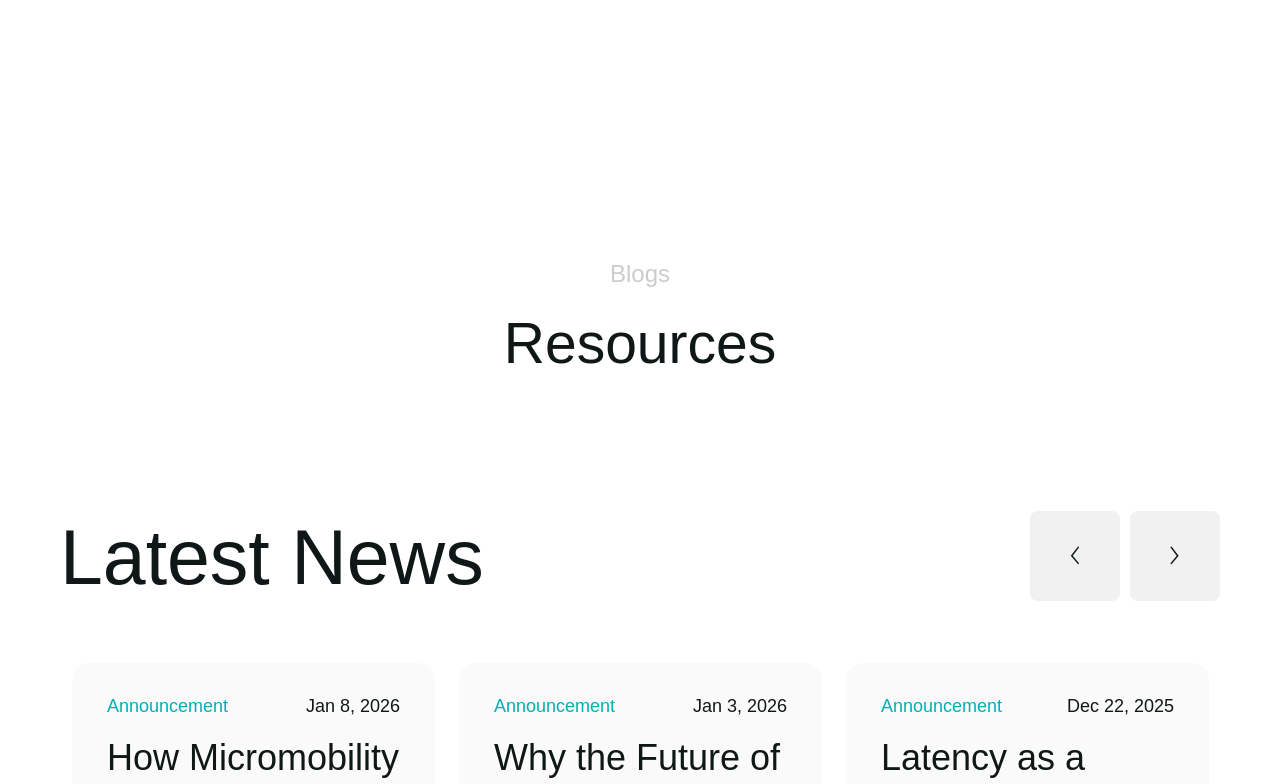
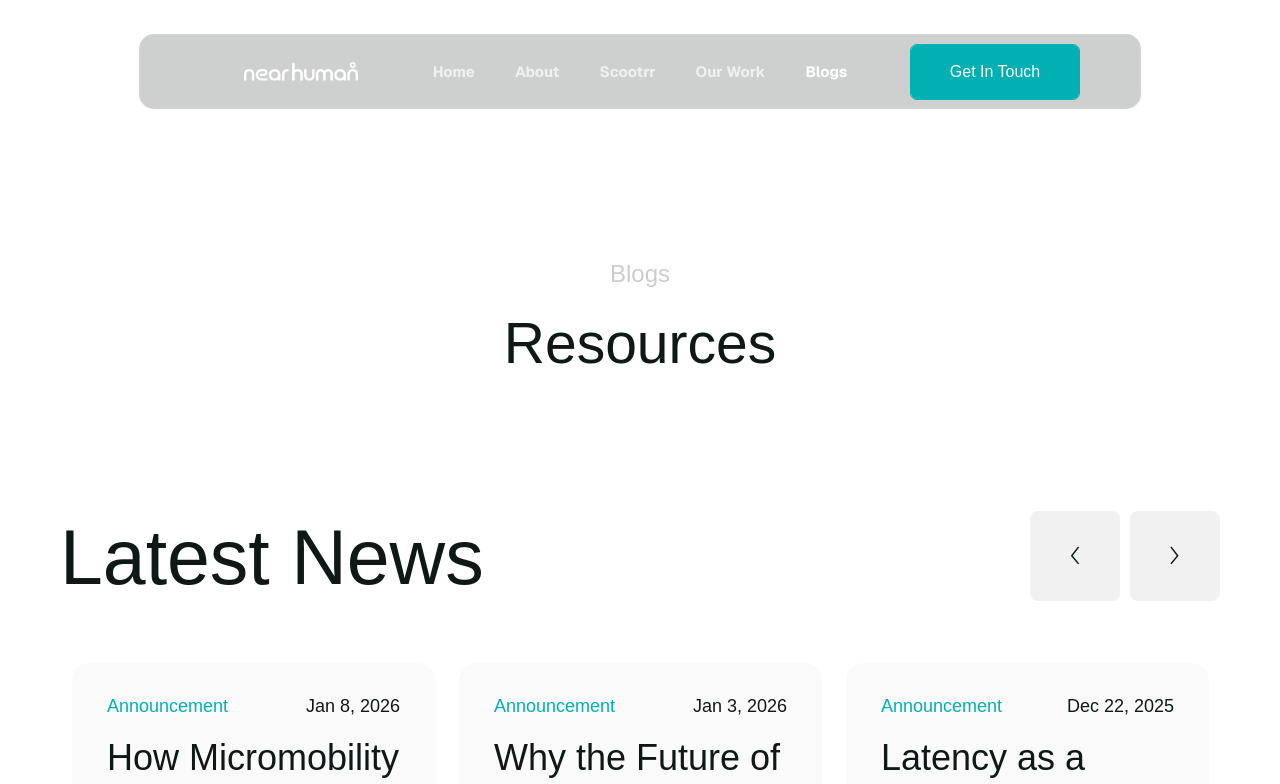
Before and after one commit to developeritexpert/near-human, a Next.js app: page /blogs in a window 1280 px wide. Shown: the top 784 px of the page. Built offline with nearby package versions, Linux system fonts and the light colour scheme; a web font is replaced by a local one.

Commit message:
added condition to header

```diff
--- a/src/components/layout/Navbar.tsx
+++ b/src/components/layout/Navbar.tsx
@@ -14,6 +14,8 @@ export default function Navbar() {
   const [hasScrolled, setHasScrolled] = useState(false);
   const pathname = usePathname();
 
+  const isHomePage = pathname === "/";
+
   const navItems = [
     { name: "Home", href: "/" },
     { name: "About", href: "/about" },
@@ -25,6 +27,8 @@ export default function Navbar() {
   useEffect(() => {
     setMounted(true);
 
+    // Only run scroll logic for homepage
+    if (isHomePage) {
       const handleScroll = () => {
         const secondSection = document.querySelector(".second-sec");
 
@@ -54,10 +58,15 @@ export default function Navbar() {
       return () => {
         window.removeEventListener("scroll", handleScroll);
       };
-  }, [hasScrolled]);
+    } else {
+      // For non-home pages, navbar is always visible
+      setIsVisible(true);
+    }
+  }, [hasScrolled, isHomePage]);
 
   // Reset when route changes
   useEffect(() => {
+    if (isHomePage) {
       setIsVisible(false);
       setHasScrolled(false);
 
@@ -72,6 +81,10 @@ export default function Navbar() {
           }
         }
       }, 100);
+    } else {
+      // For non-home pages, navbar is always visible
+      setIsVisible(true);
+    }
   }, [pathname]);
 
   if (!mounted) {
@@ -139,9 +152,11 @@ export default function Navbar() {
 
       <div
         className={`fixed top-[26px] left-0 z-50 flex w-full justify-center px-4 py-2 ${
-          isVisible
+          isHomePage
+            ? isVisible
               ? "animate-slideDown opacity-100"
               : "pointer-events-none -translate-y-full opacity-0"
+            : "opacity-100" // Always visible on non-home pages
         } transition-opacity duration-300`}
       >
         <nav className="relative flex h-[75px] w-full max-w-[1002px] items-center justify-between rounded-[15px] border border-white/10 bg-[#0b0f0f]/20 px-[20px] backdrop-blur-[34px] md:px-[60px]">
@@ -169,7 +184,13 @@ export default function Navbar() {
                   pathname === item.href
                     ? "text-white"
                     : "text-white/70 hover:text-white"
-                } ${isVisible ? "animate-fadeInUp" : "opacity-0"} `}
+                } ${
+                  isHomePage
+                    ? isVisible
+                      ? "animate-fadeInUp"
+                      : "opacity-0"
+                    : "opacity-100" // Always visible on non-home pages
+                } `}
                 style={{
                   fontFamily: "var(--font-geist-sans), sans-serif",
                   animationDelay: `${index * 0.1}s`,
@@ -181,13 +202,6 @@ export default function Navbar() {
           </div>
 
           {/* Get In Touch Button */}
-          {/* <Link
-            href="/contact"
-            className={`mr-4 hidden h-[42px] w-[127px] items-center justify-center rounded-[7px] bg-[#00B0B2] text-[15px] font-[450] text-white shadow-[0_0_20px_rgba(0,176,178,0.25)] transition-all hover:brightness-110 active:scale-95 md:flex ${isVisible ? "animate-scaleIn" : "scale-95 opacity-0"} `}
-            style={{ animationDelay: "0.5s" }}
-          >
-            Get In Touch
-          </Link> */}
           <CTAbutton
             href="/contact"
             text="Get In Touch"
```
Lines whose indentation alone changed are shown as unchanged.
